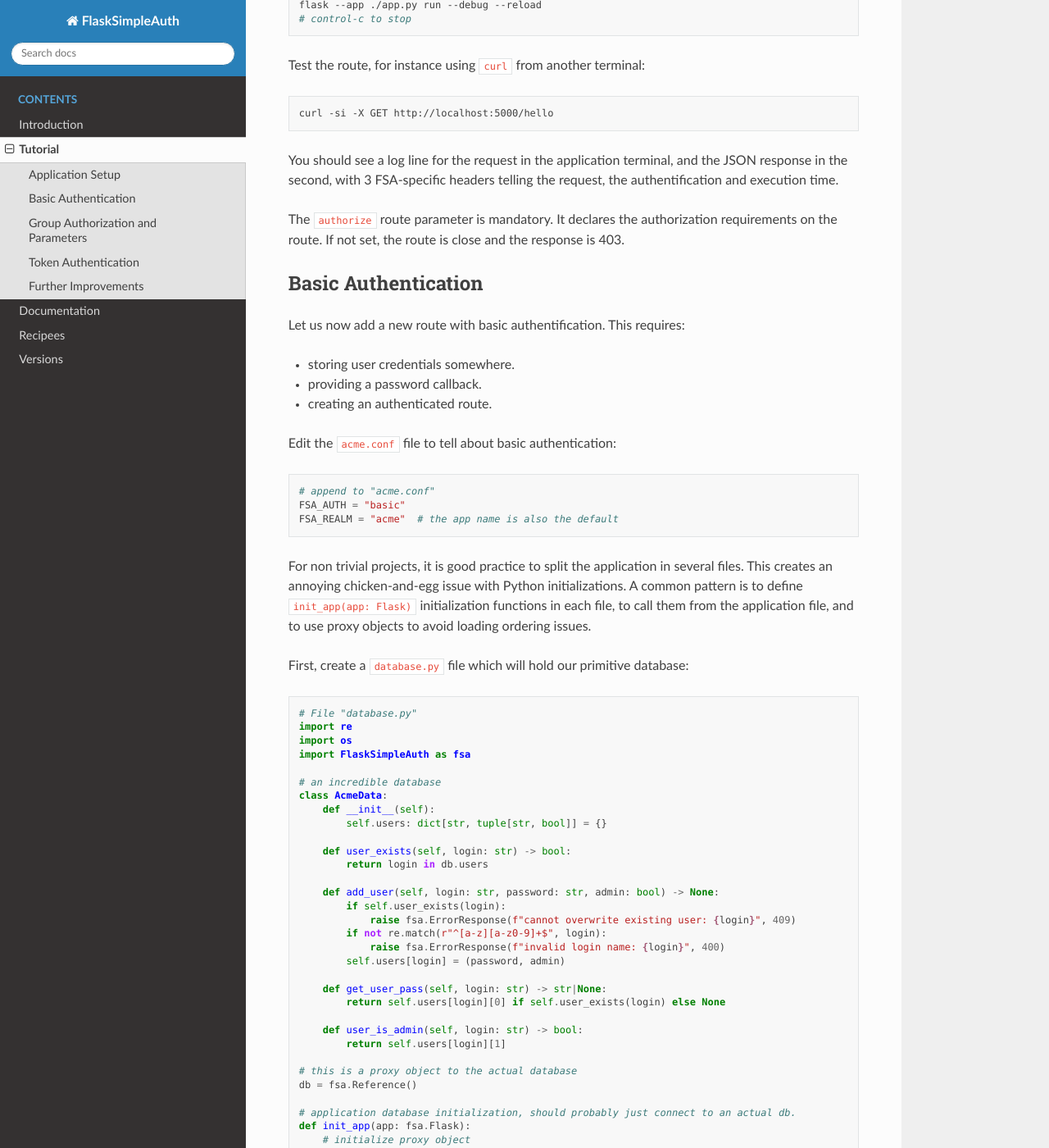
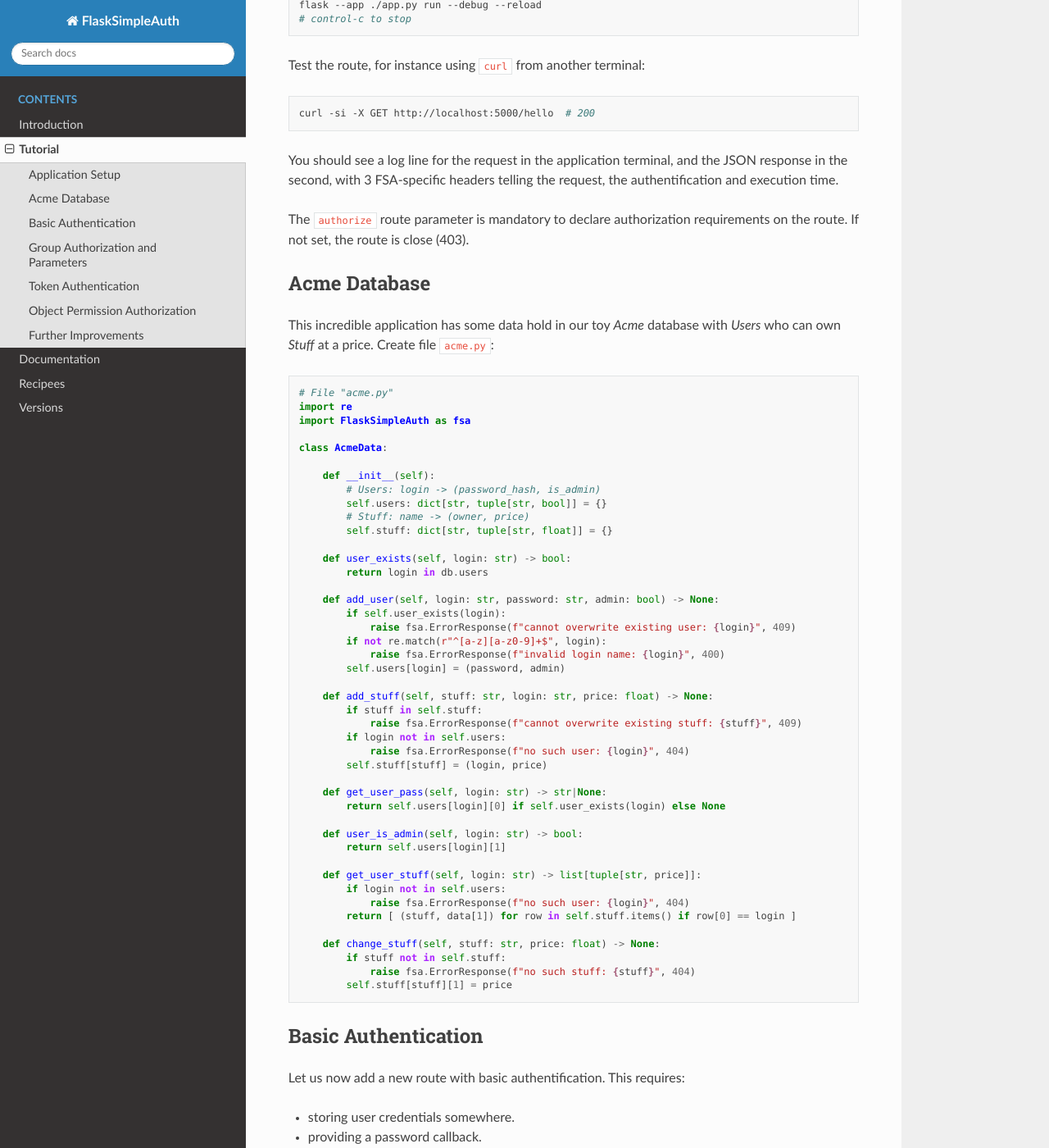
Before and after one commit to zx80/flask-simple-auth, a Sphinx documentation site: the page built from docs/TUTORIAL.md, in a window 1280 px wide and 1400 px high, scrolled down 1235 px. Shown: the whole window at 82% size. Built offline with Sphinx 7.4.7 and the Read the Docs theme 2.0.0, drawn with Linux system fonts in a browser that asks for light colours; pages that are not in the unit, such as notebooks, are missing from menus; some of the changed text lies outside the part shown.

Commit message:
add object perms to tutorial

````diff
--- a/docs/TUTORIAL.md
+++ b/docs/TUTORIAL.md
@@ -64,16 +64,67 @@
 Test the route, for instance using `curl` from another terminal:
 
 ```shell
-curl -si -X GET http://localhost:5000/hello
+curl -si -X GET http://localhost:5000/hello  # 200
 ```
 
 You should see a log line for the request in the application terminal, and the
 JSON response in the second, with 3 FSA-specific headers telling the request,
 the authentification and execution time.
 
-The `authorize` route parameter is mandatory.
-It declares the authorization requirements on the route.
-If not set, the route is close and the response is 403.
+The `authorize` route parameter is mandatory to declare authorization
+requirements on the route. If not set, the route is close (403).
+
+## Acme Database
+
+This incredible application has some data hold in our toy *Acme* database
+with *Users* who can own *Stuff* at a price. Create file `acme.py`:
+
+```python
+# File "acme.py"
+import re
+import FlaskSimpleAuth as fsa
+
+class AcmeData:
+
+    def __init__(self):
+        # Users: login -> (password_hash, is_admin)
+        self.users: dict[str, tuple[str, bool]] = {}
+        # Stuff: name -> (owner, price)
+        self.stuff: dict[str, tuple[str, float]] = {}
+
+    def user_exists(self, login: str) -> bool:
+        return login in db.users
+
+    def add_user(self, login: str, password: str, admin: bool) -> None:
+        if self.user_exists(login):
+            raise fsa.ErrorResponse(f"cannot overwrite existing user: {login}", 409)
+        if not re.match(r"^[a-z][a-z0-9]+$", login):
+            raise fsa.ErrorResponse(f"invalid login name: {login}", 400)
+        self.users[login] = (password, admin)
+
+    def add_stuff(self, stuff: str, login: str, price: float) -> None:
+        if stuff in self.stuff:
+            raise fsa.ErrorResponse(f"cannot overwrite existing stuff: {stuff}", 409)
+        if login not in self.users:
+            raise fsa.ErrorResponse(f"no such user: {login}", 404)
+        self.stuff[stuff] = (login, price)
+
+    def get_user_pass(self, login: str) -> str|None:
+        return self.users[login][0] if self.user_exists(login) else None
+
+    def user_is_admin(self, login: str) -> bool:
+        return self.users[login][1]
+
+    def get_user_stuff(self, login: str) -> list[tuple[str, price]]:
+        if login not in self.users:
+            raise fsa.ErrorResponse(f"no such user: {login}", 404)
+        return [ (stuff, data[1]) for row in self.stuff.items() if row[0] == login ]
+
+    def change_stuff(self, stuff: str, price: float) -> None:
+        if stuff not in self.stuff:
+            raise fsa.ErrorResponse(f"no such stuff: {stuff}", 404)
+        self.stuff[stuff][1] = price
+```
 
 ## Basic Authentication
 
@@ -102,30 +153,9 @@
 
 ```python
 # File "database.py"
-import re
 import os
 import FlaskSimpleAuth as fsa
-
-# an incredible database
-class AcmeData:
-    def __init__(self):
-        self.users: dict[str, tuple[str, bool]] = {}
-
-    def user_exists(self, login: str) -> bool:
-        return login in db.users
-
-    def add_user(self, login: str, password: str, admin: bool) -> None:
-        if self.user_exists(login):
-            raise fsa.ErrorResponse(f"cannot overwrite existing user: {login}", 409)
-        if not re.match(r"^[a-z][a-z0-9]+$", login):
-            raise fsa.ErrorResponse(f"invalid login name: {login}", 400)
-        self.users[login] = (password, admin)
-
-    def get_user_pass(self, login: str) -> str|None:
-        return self.users[login][0] if self.user_exists(login) else None
-
-    def user_is_admin(self, login: str) -> bool:
-        return self.users[login][1]
+from acme import AcmeData
 
 # this is a proxy object to the actual database
 db = fsa.Reference()
@@ -143,6 +173,7 @@
 
 ```python
 # File "auth.py"
+import FlaskSimpleAuth as fsa
 
 # we need the database!
 from database import db
@@ -176,15 +207,26 @@
 @app.get("hello-me", authorize="ALL")
 def get_hello_me(user: fsa.CurrentUser):
     return { "msg": "hello", "user": user }, 200
+
+# users can add stuff for themselves
+@app.post("/stuff", authorize="ALL")
+def post_stuff(stuff: str, price: float, user: fsa.CurrentUser):
+    db.add_stuff(stuff, user, price)
+    return f"stuff added: {stuff}", 201
+
+# and consult them
+@app.get("/stuff", authorize="ALL")
+def get_stuff(user: fsa.CurrentUser):
+    return fsa.jsonify(db.get_user_stuff(user)), 200
 ```
 
 The `user` parameter will be automatically filled with the name of the
 authenticated user.
 
-Add the admin password in the environment:
+Add the admin password in the environment, in each terminal:
 
 ```shell
-export ACME_ADMIN_PASS="<a-good-password>"
+export ACME_ADMIN_PASS="<a-good-admin-password>"
 ```
 
 Restart and test the application:
@@ -193,6 +235,9 @@
 curl -si -X GET                            http://localhost:5000/hello-me  # 401
 curl -si -X GET -u "meca:Mec0!"            http://localhost:5000/hello-me  # 404
 curl -si -X GET -u "acme:$ACME_ADMIN_PASS" http://localhost:5000/hello-me  # 200
+curl -si -X POST -u "acme:$ACME_ADMIN_PASS" \
+    -d stuff=pinte -d price=6.5            http://localhost:5000/stuff     # 201
+curl -si -X GET -u "acme:$ACME_ADMIN_PASS" http://localhost:5000/stuff     # 200
 ```
 
 ## Group Authorization and Parameters
@@ -275,6 +320,47 @@
 curl -si -X GET -H "Authorization: Bearer <token>" http://localhost:5000/hello-me  # 200
 ```
 
+## Object Permission Authorization
+
+Object permissions link a user to some object to allow operations.
+We want to allow object owners to change the price of some stuff.
+
+```python
+# insert in "auth.py"
+def stuff_permissions(stuff: str, login: str, role: str):
+    if role == "owner" and stuff in db.stuff:
+        return db.stuff[stuff][0] == login
+    else:
+        return False
+
+# append to "init_app"
+    # register permission callback
+    app.object_perms("stuff", stuff_permissions)
+```
+
+Then we implement the route:
+
+```python
+# append to "app.py"
+@app.patch("/stuff/<sid>", authorize=("stuff", "sid", "owner"))
+def patch_stuff_sid(sid: str, price: float):
+    db.change_stuff(sid, price)
+    return f"stuff changed: {sid}", 204
+```
+
+Then we can test:
+
+```shell
+curl -si -X POST -u "acme:$ACME_ADMIN_PASS" \
+  -d login="mace" -d password="Mac1!" http://localhost:5000/user        # 201
+curl -si -X POST -u "mace:Mac1!" \
+    -d stuff=bear -d price=2.0        http://localhost:5000/stuff       # 201
+curl -si -X PATCH -u "acme:$ACME_ADMIN_PASS" \
+                  -d price=3.0        http://localhost:5000/stuff/bear  # 403
+curl -si -X PATCH -u "mace:Mac1!" \
+                  -d price=3.0        http://localhost:5000/stuff/bear  # 204
+```
+
 ## Further Improvements
 
 Edit `acme.conf` to add minimal password strength requirements:
````
Also changed, not shown: other parts of docs/TUTORIAL.md (+3 -1 lines).
